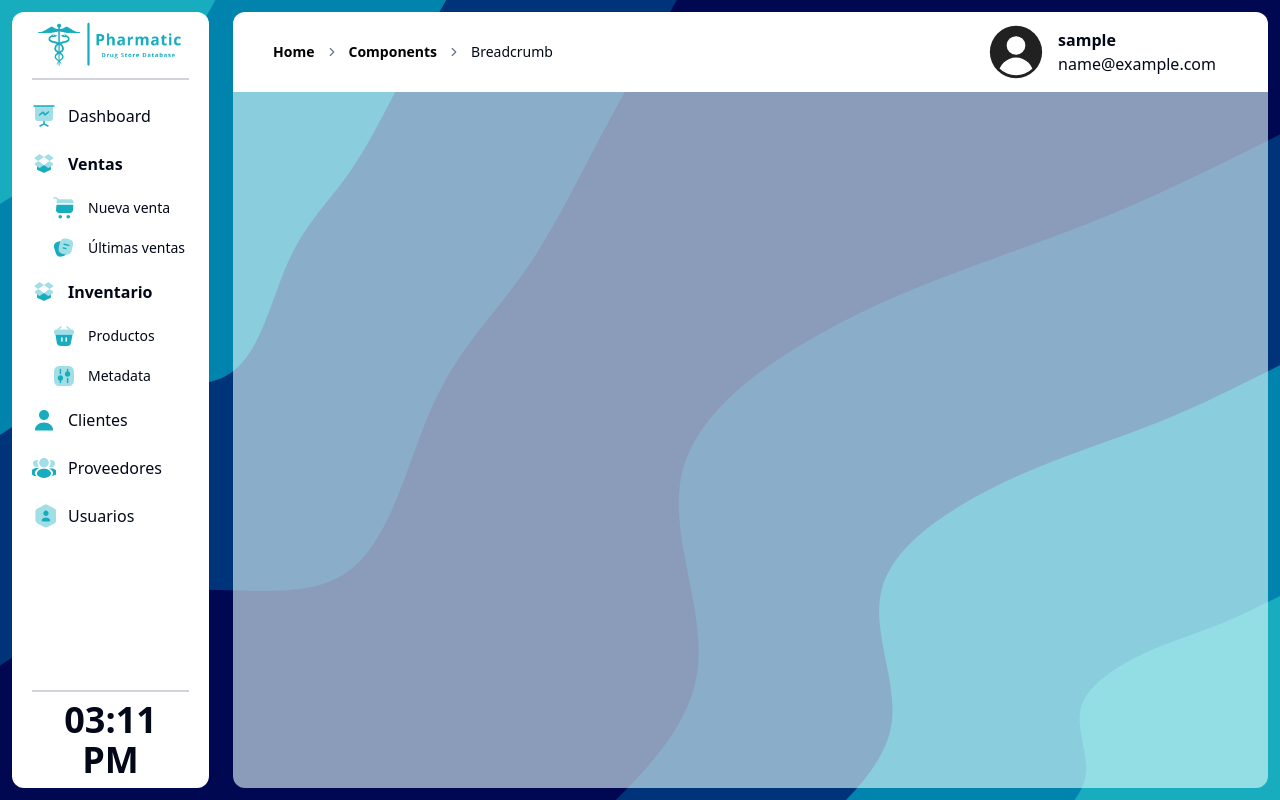
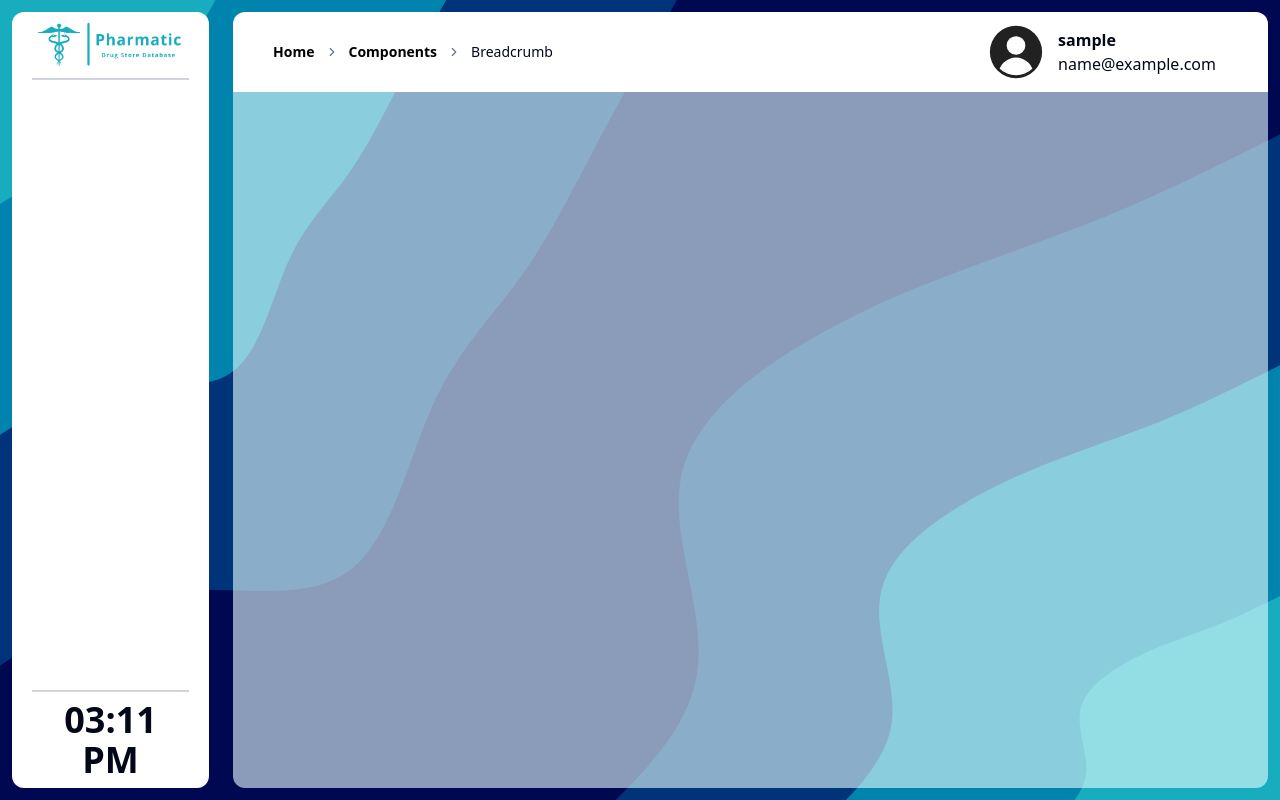
Before and after one commit to HKM-UNI/Pharmatic-React, a React (Vite) app: page / in a window 1280 px wide. Built offline with nearby package versions, Linux system fonts and the light colour scheme; sample sign-in values are in the browser's storage.

Commit message:
hide elements based on user permissions

```diff
--- a/src/auth/context/AuthContext.js
+++ b/src/auth/context/AuthContext.js
@@ -12,9 +12,16 @@ import { createContext } from "react";
  */
 
 /**
+ * @callback CheckScopesCallback
+ * @param {string[]} scope_list
+ * @returns {boolean}
+ */
+
+/**
  * @typedef authFunctions
  * @property {loginRequest} login
  * @property {logoutRequest} logout
+ * @property {CheckScopesCallback} checkScopes
  */
 
 /**
@@ -24,6 +31,7 @@ export const initialAuthState = {
   logged: false,
   loggingIn: false,
   user: null,
+  checkScopes: (_) => {},
   login: (data = {}) => {},
   logout: () => {},
 };
--- a/src/auth/context/AuthProvider.jsx
+++ b/src/auth/context/AuthProvider.jsx
@@ -105,11 +105,25 @@ export function AuthProvider({ children }) {
     });
   };
 
+  /**
+   * @param {string[]} scope_list
+   * @returns {boolean}
+   */
+  const checkScopes = (scope_list) => {
+    const { scopes } = authState.user;
+    if (!scopes) {
+      return false;
+    }
+
+    return scope_list.every((s) => scopes.includes(s));
+  };
+
   return (
     <AuthContext.Provider
       value={{
         ...authState,
         loggingIn: isLoggingIn,
+        checkScopes: checkScopes,
         login: loginRequest,
         logout: logout,
       }}
--- a/src/pages/Customers.jsx
+++ b/src/pages/Customers.jsx
@@ -13,12 +13,18 @@ import {
   Phone,
   PhoneOff,
 } from "lucide-react";
-import { useEffect, useState } from "react";
+import { useContext, useEffect, useState } from "react";
 import DynamicPanel from "@/shared/DynamicPanel";
 import Error from "./Error";
 import LoadingPanel from "./LoadingPanel";
+import { AuthContext } from "@/auth";
 
 export default function Customers() {
+  const { checkScopes } = useContext(AuthContext);
+
+  const hasDeletePermissions = checkScopes(["customer:delete"]);
+  const hasWritePermissions = checkScopes(["customer:write"]);
+
   const navigate = useNavigate();
 
   /*
@@ -89,7 +95,11 @@ export default function Customers() {
     <DynamicPanel
       rightActions={
         <>
-          <Button onClick={() => navigate("/clientes/agregar")}>Agregar</Button>
+          {!hasWritePermissions ? null : (
+            <Button onClick={() => navigate("/clientes/agregar")}>
+              Agregar
+            </Button>
+          )}
         </>
       }
     >
@@ -127,6 +137,7 @@ export default function Customers() {
             }
             actions={
               <>
+                {!hasWritePermissions ? null : (
                   <Button
                     className="rounded-3xl"
                     size="sm"
@@ -134,6 +145,8 @@ export default function Customers() {
                   >
                     Editar
                   </Button>
+                )}
+                {!hasDeletePermissions ? null : (
                   <Button
                     className="rounded-3xl"
                     size="sm"
@@ -142,6 +155,7 @@ export default function Customers() {
                   >
                     {buttonDeleteContent(c.customerNo)}
                   </Button>
+                )}
               </>
             }
           />
--- a/src/pages/Products.jsx
+++ b/src/pages/Products.jsx
@@ -5,8 +5,21 @@ import { useNavigate } from "react-router-dom";
 import DynamicPanel from "@/shared/DynamicPanel";
 import { Badge } from "@/components/ui/badge";
 import { Button } from "@/components/ui/button";
+import { useContext } from "react";
+import { AuthContext } from "@/auth";
 
 function Products() {
+  const { checkScopes } = useContext(AuthContext);
+
+  const hasDeletePermissions = checkScopes(["customer:delete"]);
+  const hasWritePermissions = checkScopes(["customer:write"]);
+
+  const onClickProps = {
+    onClick: hasWritePermissions
+      ? () => navigate(`/productos/editar/${p.productNo}`)
+      : () => {},
+  };
+
   const navigate = useNavigate();
   const [products, isLoading, error] = useProducts();
 
@@ -22,9 +35,11 @@ function Products() {
     <DynamicPanel
       rightActions={
         <>
-          <Button onClick={() => navigate("/productos/agregar")}>
-            Agregar
-          </Button>
+          {!hasWritePermissions ? null : (
+            <Button onClick={() => navigate("/productos/agregar")}>
+              Agregar
+            </Button>
+          )}
         </>
       }
     >
@@ -48,7 +63,8 @@ function Products() {
                 </div>
               </>
             }
-            onClick={() => navigate(`/productos/editar/${p.productNo}`)}
+            {...onClickProps}
+            // onClick={() => navigate(`/productos/editar/${p.productNo}`)}
           />
         ))}
       </div>
--- a/src/pages/Providers.jsx
+++ b/src/pages/Providers.jsx
@@ -14,9 +14,15 @@ import {
 import { useNavigate } from "react-router-dom";
 import LoadingPanel from "./LoadingPanel";
 import Error from "./Error";
-import { useEffect, useState } from "react";
+import { useContext, useEffect, useState } from "react";
+import { AuthContext } from "@/auth";
 
 export default function Providers() {
+  const { checkScopes } = useContext(AuthContext);
+
+  const hasDeletePermissions = checkScopes(["provider:delete"]);
+  const hasWritePermissions = checkScopes(["provider:write"]);
+
   const navigate = useNavigate();
   const [providers, isLoading, error, updateProviderList] = useProviders();
   const [deleteProvider, isDeleting] = useDeleteProvider();
@@ -55,9 +61,11 @@ export default function Providers() {
     <DynamicPanel
       rightActions={
         <>
+          {!hasWritePermissions ? null : (
             <Button onClick={() => navigate("/proveedores/agregar")}>
               Agregar
             </Button>
+          )}
         </>
       }
     >
@@ -81,6 +89,7 @@ export default function Providers() {
             }
             actions={
               <>
+                {!hasWritePermissions ? null : (
                   <Button
                     className="rounded-3xl"
                     size="sm"
@@ -88,6 +97,8 @@ export default function Providers() {
                   >
                     Editar
                   </Button>
+                )}
+                {!hasDeletePermissions ? null : (
                   <Button
                     className="rounded-3xl"
                     size="sm"
@@ -96,6 +107,7 @@ export default function Providers() {
                   >
                     {buttonDeleteContent(p.providerNo)}
                   </Button>
+                )}
               </>
             }
           />
--- a/src/pages/Users.jsx
+++ b/src/pages/Users.jsx
@@ -8,7 +8,10 @@ import { useNavigate } from "react-router-dom";
 import { AuthContext } from "@/auth";
 
 export default function Users() {
-  const { user: authUser } = useContext(AuthContext);
+  const { user: authUser, checkScopes } = useContext(AuthContext);
+
+  const hasDeletePermissions = checkScopes(["user:delete"]);
+  const hasWritePermissions = checkScopes(["user:write"]);
 
   const navigate = useNavigate();
   const [users, isLoading, error, updateUserList] = useUsers();
@@ -31,9 +34,11 @@ export default function Users() {
     <DynamicPanel
       rightActions={
         <>
+          {!hasWritePermissions ? null : (
             <Button onClick={() => navigate("/usuarios/agregar")}>
               Crear nuevo usuario
             </Button>
+          )}
         </>
       }
     >
@@ -52,6 +57,7 @@ export default function Users() {
               }
               actions={
                 <>
+                  {!hasDeletePermissions ? null : (
                     <Button
                       size="icon"
                       className="rounded-full border-transparent bg-transparent hover:bg-white"
@@ -60,6 +66,8 @@ export default function Users() {
                     >
                       <Trash className="h-3 w-3 md:h-5 md:w-5" color="red" />
                     </Button>
+                  )}
+                  {!hasWritePermissions ? null : (
                     <Button
                       size="icon"
                       className="rounded-full border-transparent bg-transparent hover:bg-white"
@@ -71,6 +79,7 @@ export default function Users() {
                         color="hsla(186, 78%, 42%, 1)"
                       />
                     </Button>
+                  )}
                 </>
               }
             />
--- a/src/pages/forms/LoginForm.jsx
+++ b/src/pages/forms/LoginForm.jsx
@@ -28,7 +28,7 @@ export function LoginForm() {
 
   const onLogin = async (data) => {
     await login(data);
-    navigate("/");
+    navigate("/dashboard");
   };
 
   const form = useForm({
--- a/src/router/PublicRoute.jsx
+++ b/src/router/PublicRoute.jsx
@@ -2,7 +2,7 @@ import { AuthContext } from "@/auth";
 import { useContext } from "react";
 import { Navigate } from "react-router-dom";
 
-export default function PublicRoute({ children, onLogged = "/" }) {
+export default function PublicRoute({ children, onLogged = "/dashboard" }) {
   const { logged } = useContext(AuthContext);
 
   return logged ? <Navigate to={onLogged} /> : children;
--- a/src/shared/NavigationLinks.jsx
+++ b/src/shared/NavigationLinks.jsx
@@ -13,6 +13,8 @@ import {
   Setting3Icon,
   UserIcon,
 } from "/src/icons";
+import { useContext } from "react";
+import { AuthContext } from "@/auth";
 
 const pharmaticLink =
   "flex items-center pl-5 py-2 transition-all duration-300 w-[90%] text-md";
@@ -34,8 +36,26 @@ const getLinkStyle = (isActive, isSubLink = false) =>
   }`;
 
 function NavigationLinks() {
+  const { checkScopes } = useContext(AuthContext);
+
+  const hasDashboardPermissions = checkScopes([
+    "customer:read",
+    "provider:read",
+    "product:read",
+    "sales:read",
+    "purchase:read",
+  ]);
+
+  const hasSalesReadPermissions = checkScopes(["sales:read"]);
+  const hasSalesWritePermissions = checkScopes(["sales:write"]);
+  const hasProductPermissions = checkScopes(["product:read"]);
+  const hasCustomerPermissions = checkScopes(["customer:read"]);
+  const hasProviderPermissions = checkScopes(["provider:read"]);
+  const hasUserPermissions = checkScopes(["user:read"]);
+
   return (
     <nav className="flex flex-col space-y-2">
+      {!hasDashboardPermissions ? null : (
         <NavLink
           to="/dashboard"
           className={({ isActive }) => getLinkStyle(isActive)}
@@ -43,12 +63,16 @@ function NavigationLinks() {
           <DashBoardIcon className="mr-3 h-6 w-6" />
           Dashboard
         </NavLink>
+      )}
 
+      {!(hasSalesReadPermissions && hasSalesWritePermissions) ? null : (
+        <>
           <div className={groupLinkTextStyle}>
             <DropBoxIcon className="mr-3 h-6 w-6" />
             Ventas
           </div>
 
+          {!hasSalesWritePermissions ? null : (
             <NavLink
               to="/ventas/carrito"
               className={({ isActive }) => getLinkStyle(isActive, true)}
@@ -56,7 +80,9 @@ function NavigationLinks() {
               <ShoppingCartIcon className="mr-3 h-6 w-6" />
               Nueva venta
             </NavLink>
+          )}
 
+          {!hasSalesReadPermissions ? null : (
             <NavLink
               to="/ventas/reciente"
               className={({ isActive }) => getLinkStyle(isActive, true)}
@@ -64,7 +90,12 @@ function NavigationLinks() {
               <PresentionChartIcon className="mr-3 h-6 w-6" />
               Últimas ventas
             </NavLink>
+          )}
+        </>
+      )}
 
+      {!hasProductPermissions ? null : (
+        <>
           <div className={groupLinkTextStyle}>
             <DropBoxIcon className="mr-3 h-6 w-6" />
             Inventario
@@ -84,7 +115,10 @@ function NavigationLinks() {
             <Setting3Icon className="mr-3 h-6 w-6" />
             Metadata
           </NavLink>
+        </>
+      )}
 
+      {!hasCustomerPermissions ? null : (
         <NavLink
           to="/clientes"
           className={({ isActive }) => getLinkStyle(isActive)}
@@ -92,7 +126,9 @@ function NavigationLinks() {
           <ClientIcon className="mr-3 h-6 w-6" />
           Clientes
         </NavLink>
+      )}
 
+      {!hasProviderPermissions ? null : (
         <NavLink
           to="/proveedores"
           className={({ isActive }) => getLinkStyle(isActive)}
@@ -100,7 +136,9 @@ function NavigationLinks() {
           <ProvidersIcon className="mr-3 h-6 w-6" />
           Proveedores
         </NavLink>
+      )}
 
+      {!hasUserPermissions ? null : (
         <NavLink
           to="/usuarios"
           className={({ isActive }) => getLinkStyle(isActive)}
@@ -108,6 +146,7 @@ function NavigationLinks() {
           <UserIcon className="mr-3 h-6 w-6" />
           Usuarios
         </NavLink>
+      )}
     </nav>
   );
 }
```
Lines whose indentation alone changed are shown as unchanged.
